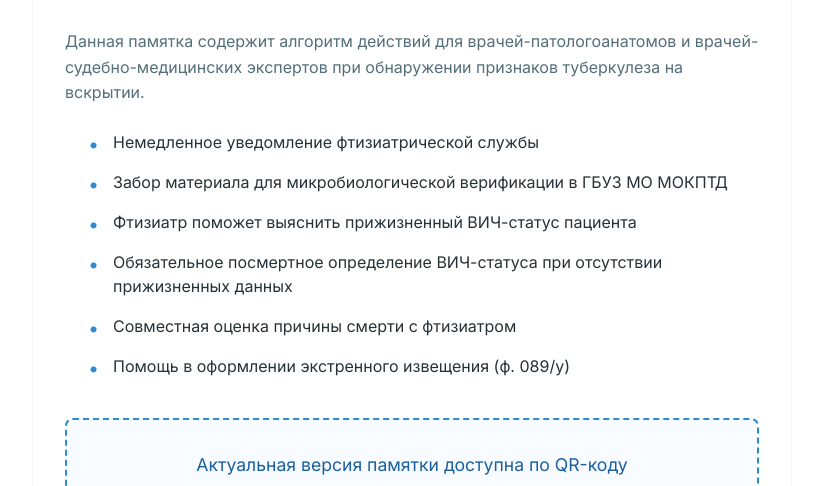
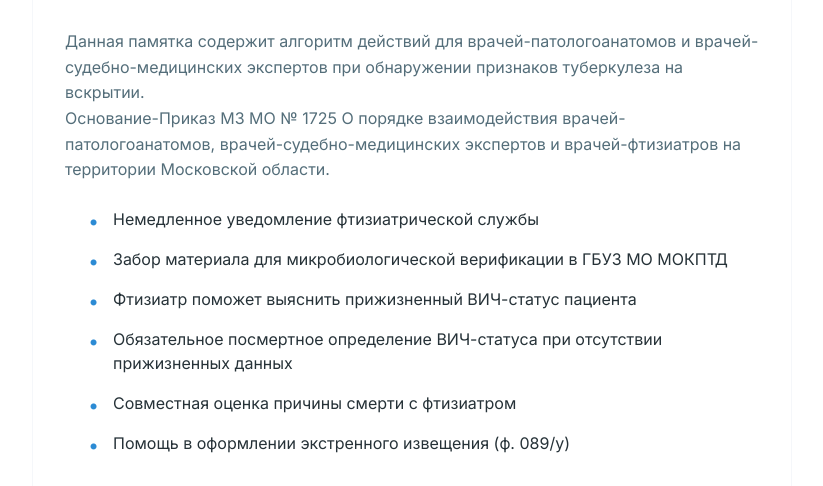
Before and after one commit to klinmokptd/qr_sudmed, a plain HTML site: page index.html in a window 1280 px wide. Shown: the part 260-746 px from the top of the page, without its empty margins (228-1051 px from the left). Drawn offline with Linux system fonts and the light colour scheme.

Commit message:
Update index.html

```diff
--- a/index.html
+++ b/index.html
@@ -249,7 +249,8 @@
         <!-- Назначение памятки (без заголовка) -->
         <section class="purpose-section">
             <p class="info-text">
-                Данная памятка содержит алгоритм действий для врачей-патологоанатомов и врачей-судебно-медицинских экспертов при обнаружении признаков туберкулеза на вскрытии.
+                Данная памятка содержит алгоритм действий для врачей-патологоанатомов и врачей-судебно-медицинских экспертов при обнаружении признаков туберкулеза на вскрытии.<br>Основание-Приказ МЗ МО № 1725
+О порядке взаимодействия врачей-патологоанатомов, врачей-судебно-медицинских экспертов и врачей-фтизиатров на территории Московской области.
             </p>
             <ul class="info-list">
                 <li>Немедленное уведомление фтизиатрической службы</li>
```
